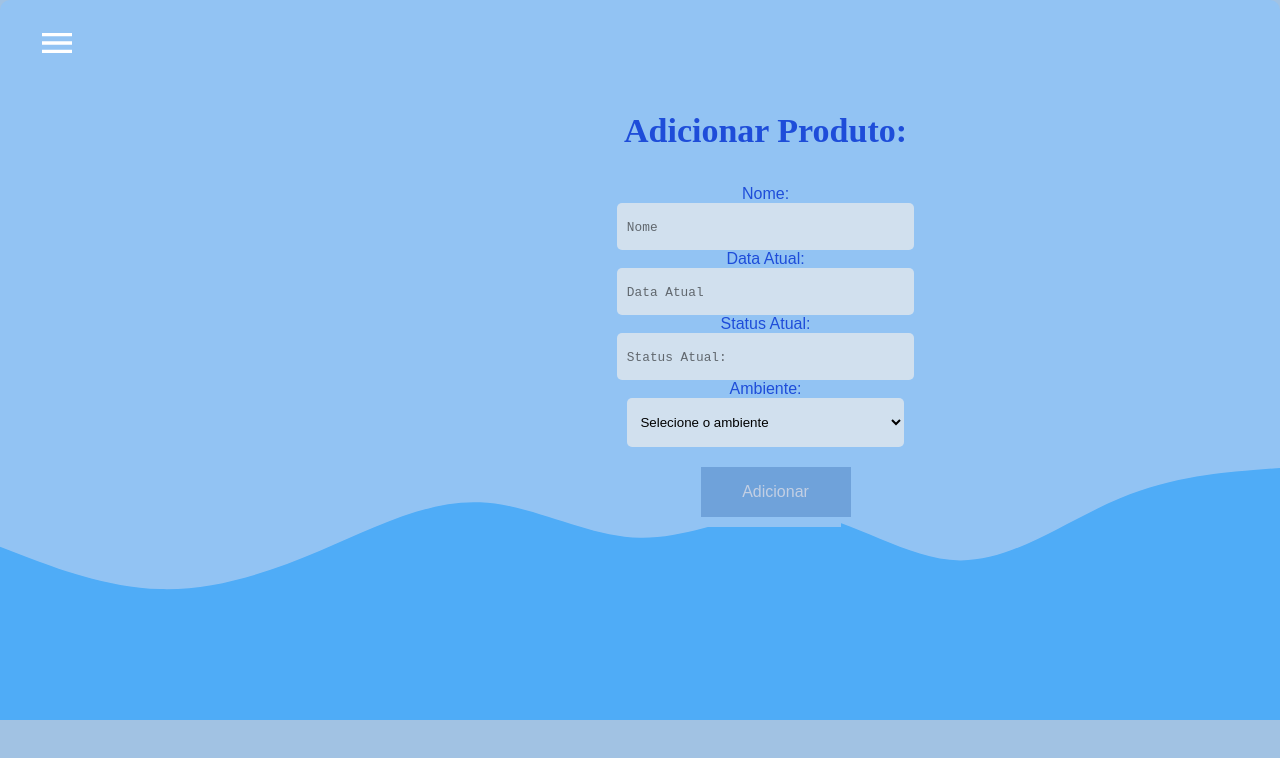
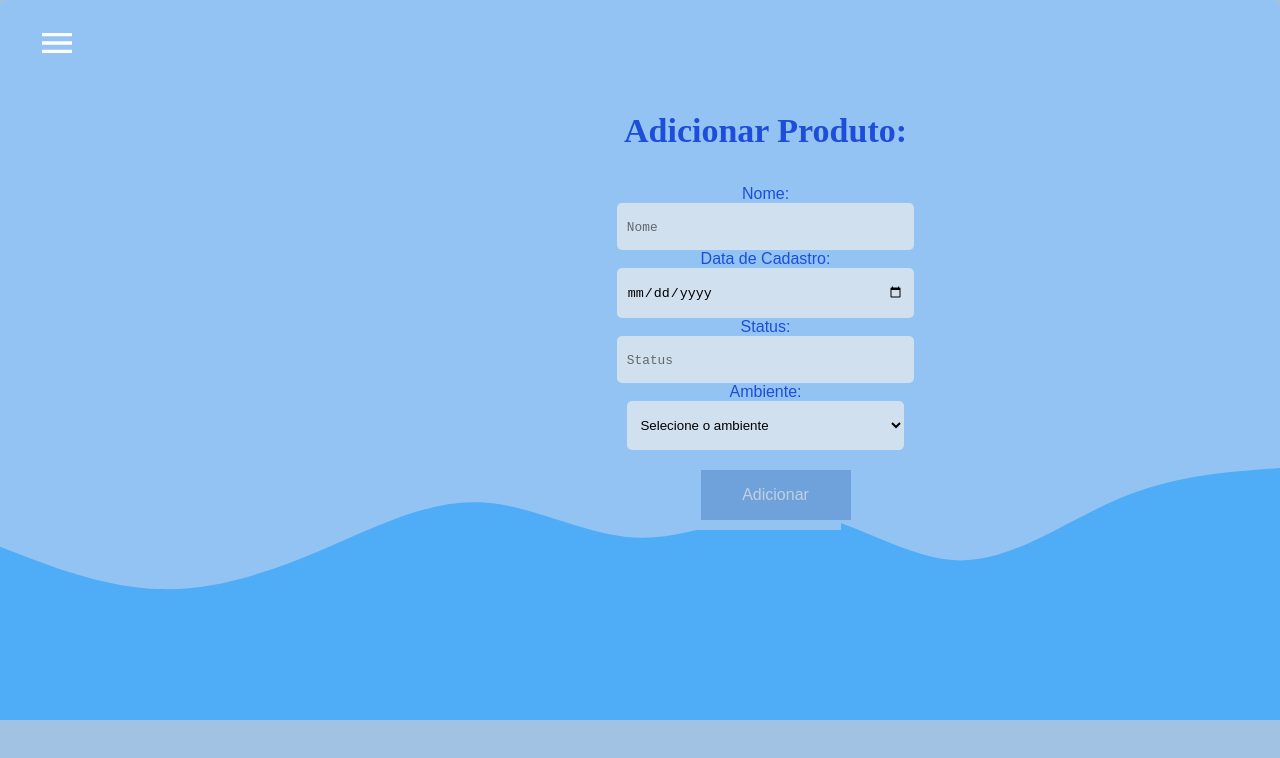
Before and after one commit to Senai-SC-CTAI/SA_2023_3B_SesiSenai_Storage, a React (Vite) app in the folder web-novo/: page /addproduct in a window 1280 px wide. Shown: the top 758 px of the page. Built offline with nearby package versions, Linux system fonts and the light colour scheme.

Commit message:
Conectando o banco de dados de produtos a tela addprodutos e melhorando algumas funcionalidades do código da mesma tela.

```diff
--- a/web-novo/src/screens/addproduct/index.jsx
+++ b/web-novo/src/screens/addproduct/index.jsx
@@ -4,36 +4,78 @@ import { SideBar } from '../../components/sideBar';
 import SearchRoundedIcon from '@mui/icons-material/SearchRounded';
 
 const data = [
-  { key: 'Sala 1', name: 'Sala de estar' },
-  { key: 'Sala 2', name: 'Sala de jantar' },
-
-  // Outros dados aqui
+  { key: 'Sala 1', name: 'Sala Fantasma' },
 ];
 
 export function Add() {
-  const [selectedAmbiente, setSelectedAmbiente] = useState(null);
-
-  const keyExtractor = (item) => item.key;
+  const [productName, setProductName] = useState('');
+  const [productDate, setProductDate] = useState('');
+  const [productStatus, setProductStatus] = useState('');
+  const [selectedAmbiente, setSelectedAmbiente] = useState('');
 
   const handleAmbienteSelection = (ambienteKey) => {
     setSelectedAmbiente(ambienteKey);
   };
 
+  const handleAddProduct = async () => {
+    try {
+      const response = await fetch('http://localhost:5173/product', {
+        method: 'POST',
+        headers: {
+          'Content-Type': 'application/json',
+        },
+        body: JSON.stringify({
+          nome_produto: productName,
+          dat_cadastro: productDate,
+          status_produto: productStatus,
+          cod_produto: null,
+          ambiente: selectedAmbiente,
+        }),
+      });
+
+      if (response.ok) {
+        console.log('Produto adicionado com sucesso!');
+      } else {
+        const errorData = await response.json();
+        console.error(`Erro ao adicionar produto: ${errorData.message}`);
+      }
+    } catch (error) {
+      console.error('Erro ao adicionar produto:', error);
+    }
+  };
+
   return (
     <>
-
       <div className="mainContainer home">
         <SideBar />
         <div className="prdt">
           <div className='Centro'>
-          <h1 class="lista">Adicionar Produto:</h1>
-          <span> Nome:</span>
-          <input type="name" placeholder="Nome" className='regInput' />
-          <span>Data Atual:</span>
-          <input type="dataatual" placeholder="Data Atual" className='regInput' />
-          <span> Status Atual:</span>
-          <input type="status" placeholder="Status Atual:" className='regInput' />
-          <span> Ambiente: </span>
+            <h1 className="lista">Adicionar Produto:</h1>
+            <span>Nome:</span>
+            <input
+              type="text"
+              placeholder="Nome"
+              className='regInput'
+              value={productName}
+              onChange={(e) => setProductName(e.target.value)}
+            />
+            <span>Data de Cadastro:</span>
+            <input
+              type="date"
+              placeholder="Data de Cadastro"
+              className='regInput'
+              value={productDate}
+              onChange={(e) => setProductDate(e.target.value)}
+            />
+            <span>Status:</span>
+            <input
+              type="text"
+              placeholder="Status"
+              className='regInput'
+              value={productStatus}
+              onChange={(e) => setProductStatus(e.target.value)}
+            />
+            <span>Ambiente:</span>
             <select
               onChange={(e) => handleAmbienteSelection(e.target.value)}
               value={selectedAmbiente}
@@ -48,14 +90,11 @@ export function Add() {
             </select>
 
             <div className="box-1">
-                                <div className="btn btn-one">
+              <div className="btn btn-one" onClick={handleAddProduct}>
                 <span>Adicionar</span>
               </div>
             </div>
-
           </div>
-
-
         </div>
       </div>
     </>
```
Lines whose indentation alone changed are shown as unchanged.
